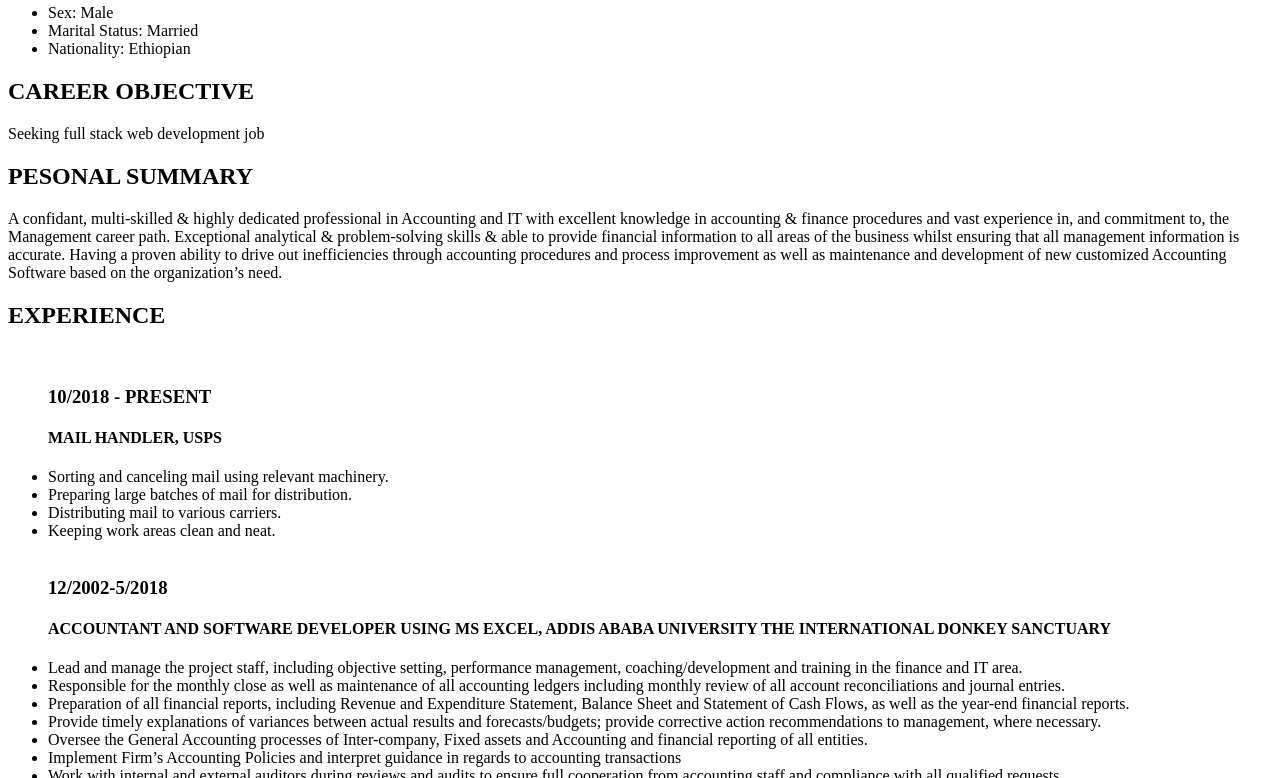
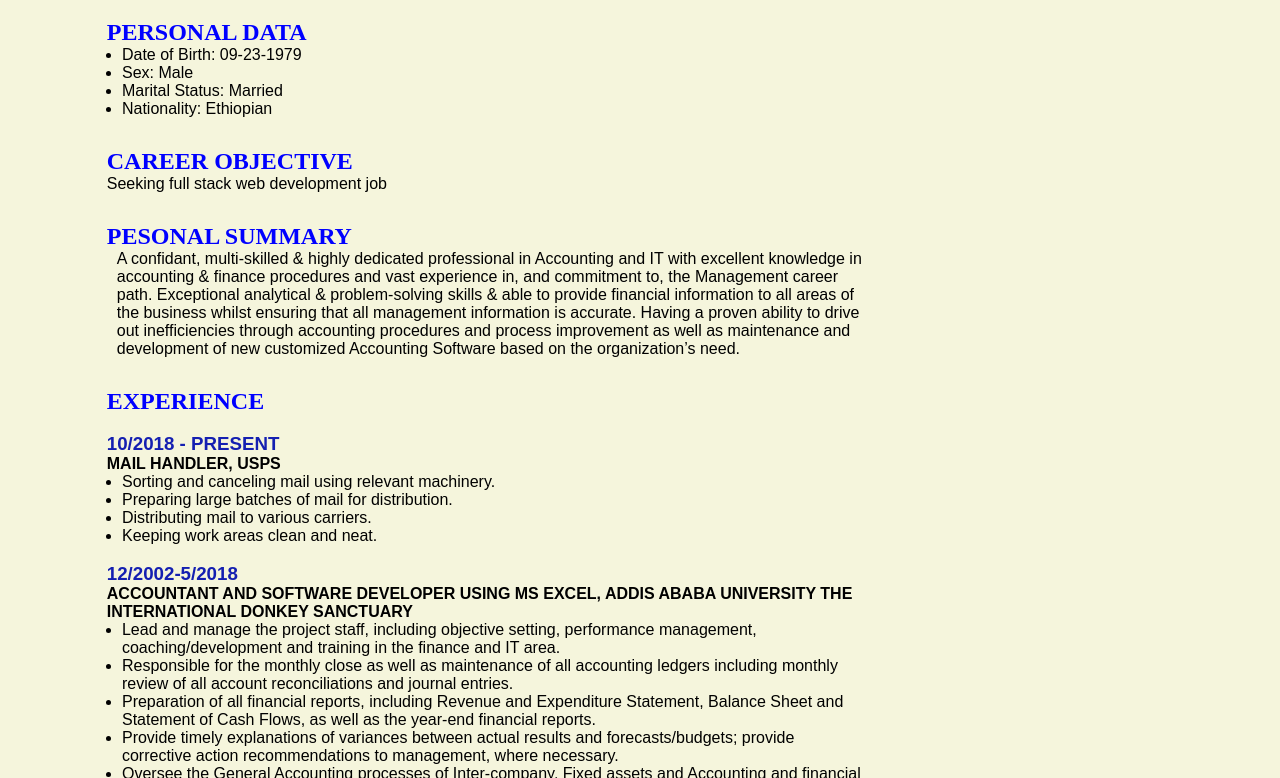
Before and after one commit to ghashe/resume, a plain HTML site: page Develop/index.html in a window 1280 px wide. Shown: the part 210-988 px from the top of the page. Drawn offline with Linux system fonts and the light colour scheme; files that its build step writes are made by us from their sources; the site is published under a folder, as on GitHub Pages, so addresses that start at the root find nothing.

Commit message:
Css link update

```diff
--- a/Develop/index.html
+++ b/Develop/index.html
@@ -5,7 +5,7 @@
     <meta http-equiv="X-UA-Compatible" content="IE=edge" />
     <meta name="viewport" content="width=device-width, initial-scale=1.0" />
     <title>Abyou Jiru Resume</title>
-    <link rel="stylesheet" href="/Develop/assets/css/styles.css" />
+    <link rel="stylesheet" href="Develop/assets/css/styles.css" />
   </head>
 
   <body>
```
